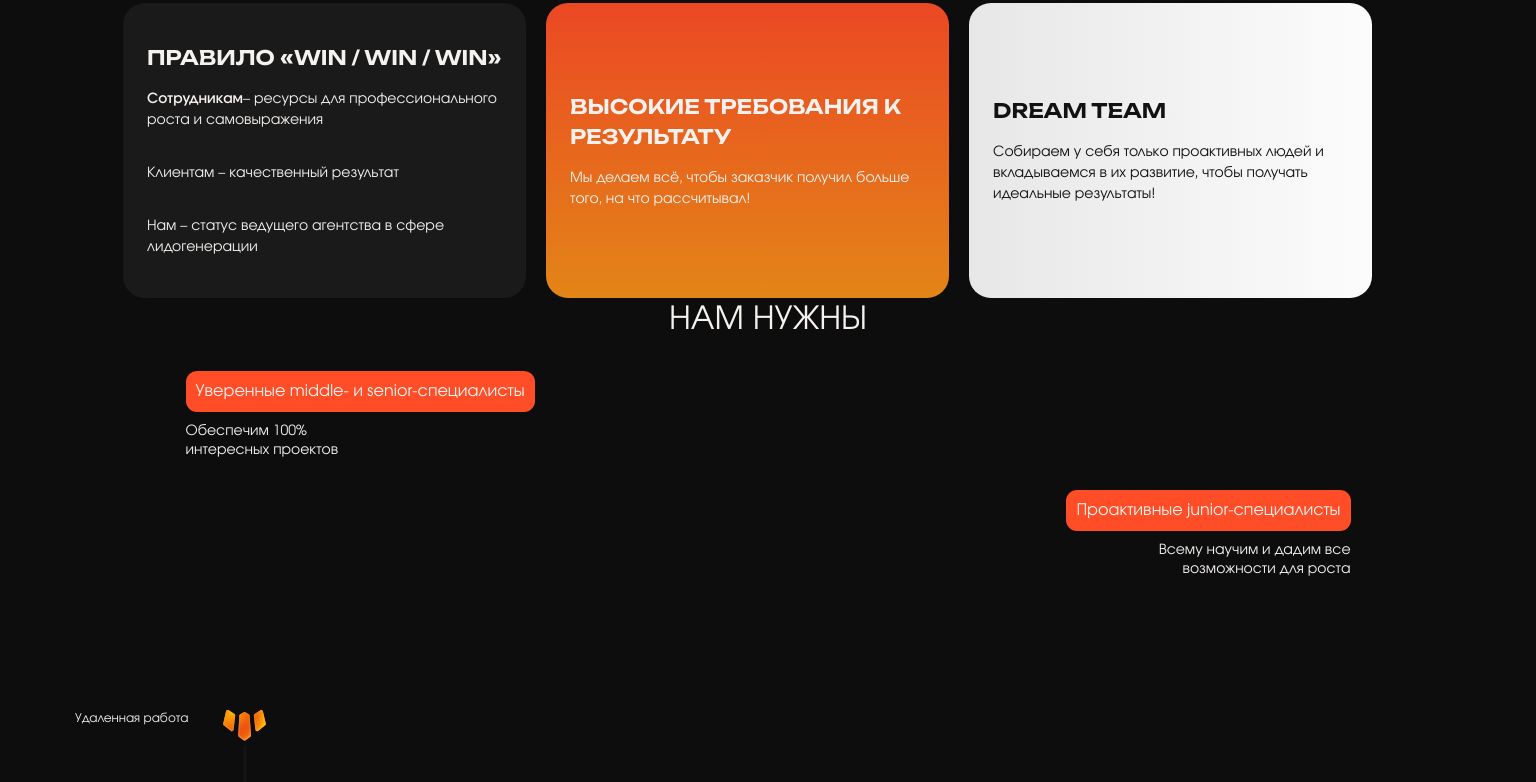
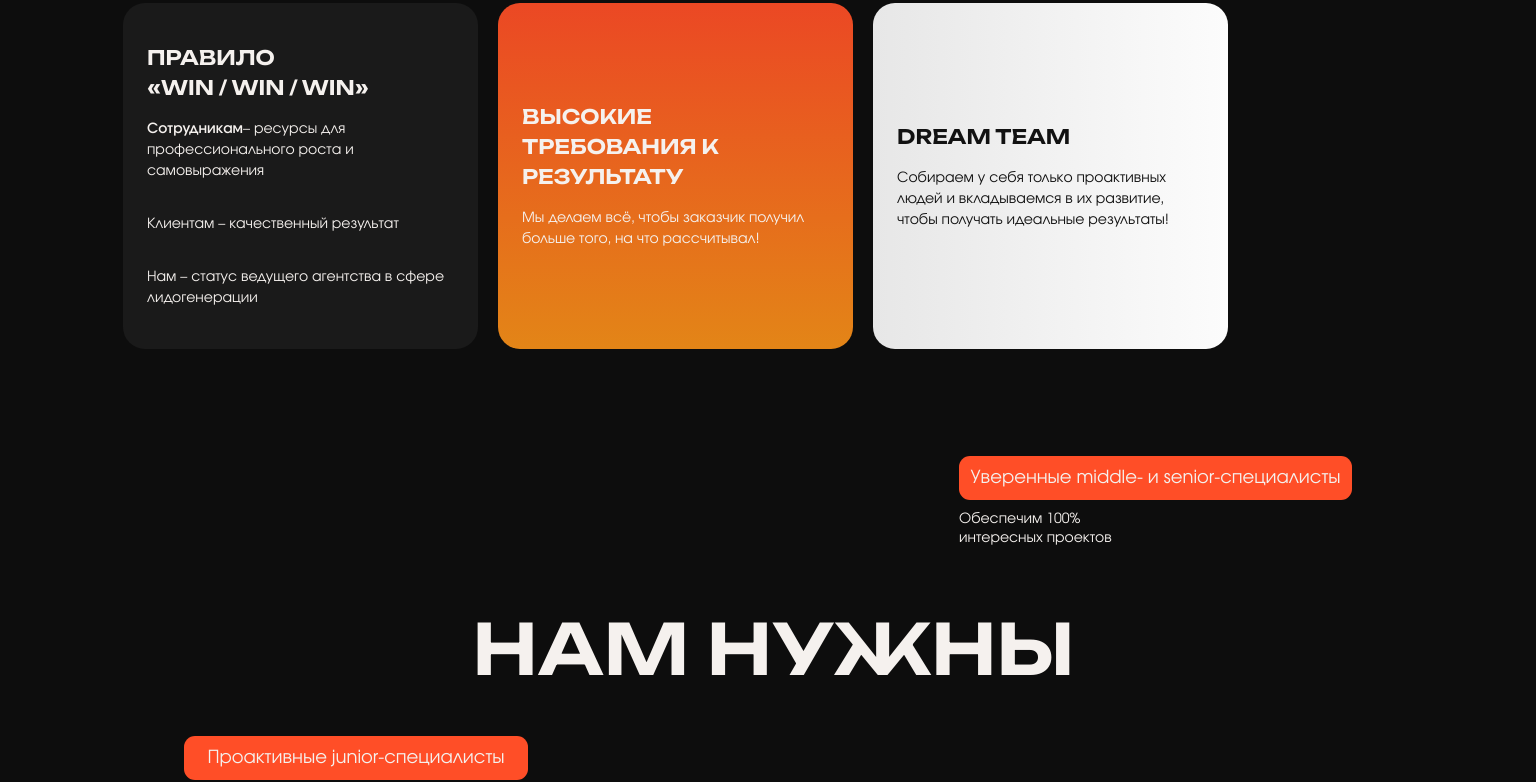
Before and after one commit to Olga-Tsygankova/mst, a React (Vite) app: page / in a window 1536 px wide. Shown: the part 3692-4474 px from the top of the page. Built offline with nearby package versions, Linux system fonts and the light colour scheme.

Commit message:
feat: Need`s adaptive

```diff
--- a/src/components/Need/Need.tsx
+++ b/src/components/Need/Need.tsx
@@ -3,7 +3,9 @@ import styles from './styles.module.css';
 export const Need = () => {
   return (
     <div className={styles.needWrapper}>
-      <div className={styles.title}>нам нужны</div>
+      <div className={styles.title}>
+       <h2>нам нужны</h2>
+      </div>
       <div className={styles.section1}>
         <div className={styles.orangeSection}>
           Уверенные middle- и senior-специалисты
--- a/src/components/Need/styles.module.css
+++ b/src/components/Need/styles.module.css
@@ -3,16 +3,16 @@
   flex-direction: column;
   gap: 30px;
 
-  max-width: 1165px;
-
+  margin-top: 248px;
   margin-left: auto;
   margin-right: auto;
 }
 
-.title {
+.title h2 {
   font-size: 32px;
   text-transform: uppercase;
   text-align: center;
+  font-weight: 500;
 }
 
 .section1, .section2 {
@@ -28,6 +28,7 @@
   padding: 10px 10px;
 
   background-color: #FF4E27;
+
   border-radius: 11px;
 }
 
@@ -69,16 +70,72 @@
 }
 
 @media (min-width: 720px) {
+  .title h2 {
+    margin-bottom: 20px;
+
+    font-size: 64px;
+  }
+
+  .needWrapper {
+    max-width: 1168px;
+
+    margin-top: 196px;
+    padding: 0 60px;
+  }
+
+  .orangeSection {
+    font-size: 18px;
+  }
 
 }
 
 @media (min-width: 1000px) {
+  .needWrapper{
+    padding: 0;
+  }
+
 }
 
 @media (min-width: 1200px) {
 
+
 }
 
 @media (min-width: 1440px) {
+  .needWrapper {
+    margin-top: 107px;
 
+    flex-direction: row;
+  }
+
+  .section2{
+    order: -1;
+
+    width: 344px;
+
+    margin: 280px auto 0 0;
+  }
+
+  .section1{
+    width: 393px;
+
+    margin: 0 0 0 auto;
+  }
+
+  .title h2 {
+    margin-bottom: 20px;
+
+    font-size: 70px;
+
+    position: absolute;
+    top: 40%;
+    left: -280px;
+
+    width: 620px;
+
+  }
+
+  .title{
+    position: relative;
+  }
 }
--- a/src/index.css
+++ b/src/index.css
@@ -5,4 +5,5 @@
 * {
   margin: 0;
   padding: 0;
+  box-sizing: border-box;
 }
```
